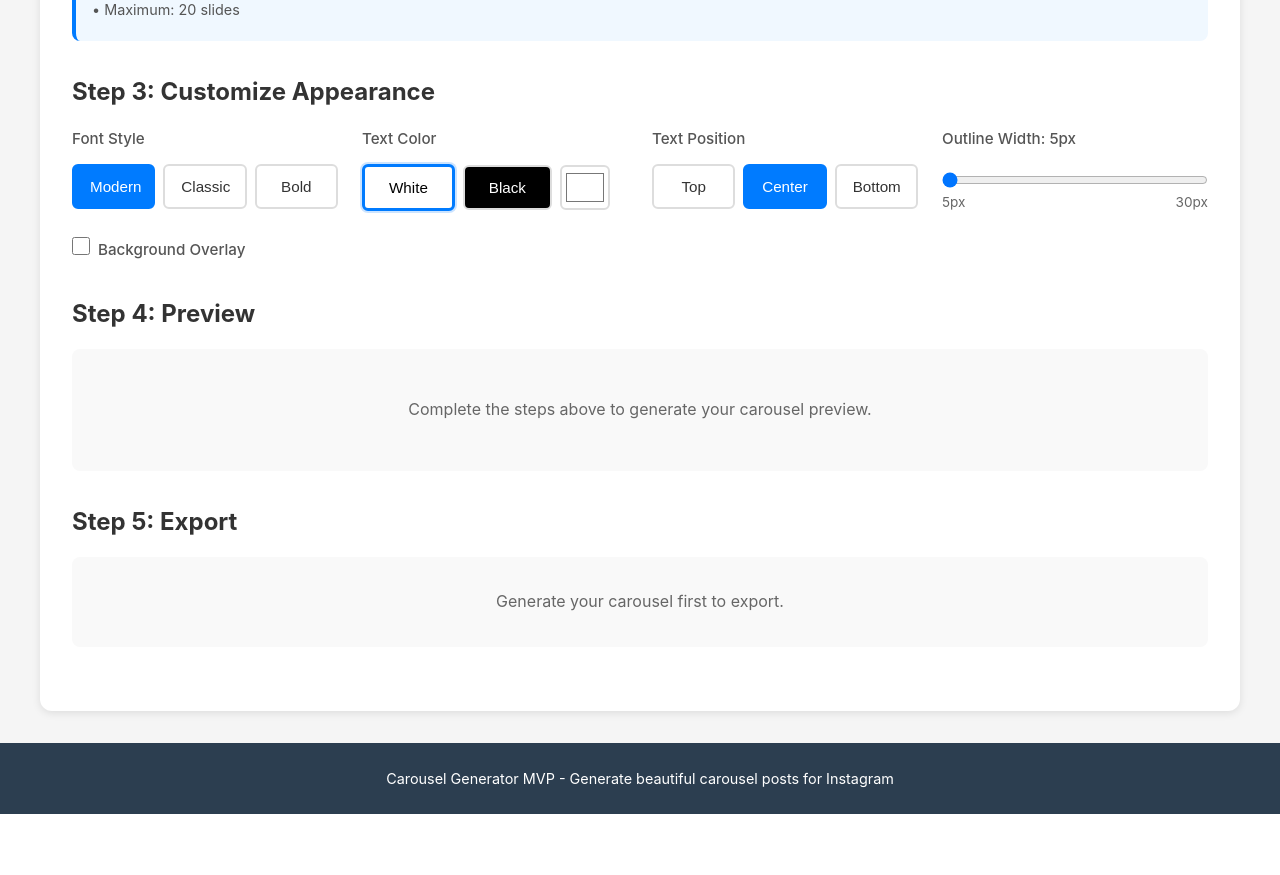
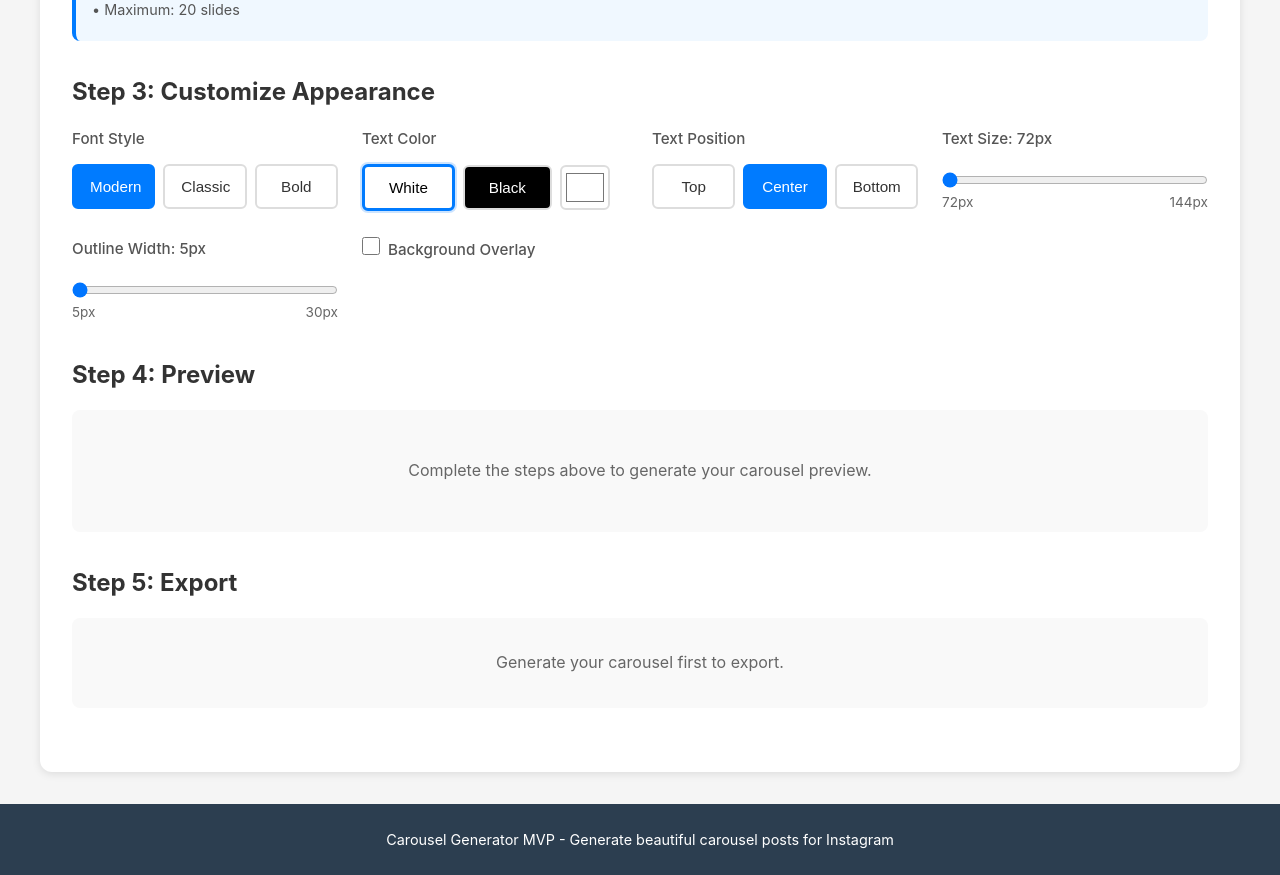
Before and after one commit to d33gardner/listeningcarousel, a React (Vite) app: page / in a window 1280 px wide. Shown: the part 1040-1915 px from the top of the page. Before the commit the page ends 1854 px from the top, so only its background shows below. Built offline with nearby package versions, Linux system fonts and the light colour scheme.

Commit message:
Add text size control slider (72-144px)

```diff
--- a/src/App.tsx
+++ b/src/App.tsx
@@ -16,6 +16,7 @@ const DEFAULT_CUSTOMIZATION: TextCustomizationType = {
   backgroundOverlay: false,
   overlayOpacity: 0.5,
   outlineWidth: 5, // Default outline width (3-8 pixels)
+  fontSize: 72, // Default font size (72-144 pixels)
 };
 
 function App() {
--- a/src/components/TextCustomization.tsx
+++ b/src/components/TextCustomization.tsx
@@ -40,6 +40,13 @@ export default function TextCustomization({
     onCustomizationChange({
       ...customization,
       outlineWidth: parseInt(event.target.value, 10),
+    });
+  };
+
+  const handleFontSizeChange = (event: React.ChangeEvent<HTMLInputElement>) => {
+    onCustomizationChange({
+      ...customization,
+      fontSize: parseInt(event.target.value, 10),
     });
   };
 
@@ -133,6 +140,27 @@ export default function TextCustomization({
 
         <div className="customization-group">
           <label>
+            Text Size: {customization.fontSize || 72}px
+          </label>
+          <div className="outline-control">
+            <input
+              type="range"
+              min="72"
+              max="144"
+              step="1"
+              value={customization.fontSize || 72}
+              onChange={handleFontSizeChange}
+              className="outline-slider"
+            />
+            <div className="slider-labels">
+              <span>72px</span>
+              <span>144px</span>
+            </div>
+          </div>
+        </div>
+
+        <div className="customization-group">
+          <label>
             Outline Width: {customization.outlineWidth || 5}px
           </label>
           <div className="outline-control">
--- a/src/types/index.ts
+++ b/src/types/index.ts
@@ -5,6 +5,7 @@ export interface TextCustomization {
   backgroundOverlay: boolean;
   overlayOpacity: number;
   outlineWidth: number; // 5-30 pixels
+  fontSize: number; // 72-144 pixels
 }
 
 export interface CarouselSlide {
--- a/src/utils/imageProcessor.ts
+++ b/src/utils/imageProcessor.ts
@@ -177,7 +177,7 @@ function drawText(
   yPosition: number
 ): void {
   const maxWidth = CANVAS_WIDTH - 160; // 80px padding on each side
-  const fontSize = 72; // Increased from 48 to 72
+  const fontSize = customization.fontSize || 72; // Default to 72 if not set
   const lineHeight = fontSize * 1.4;
   const outlineWidth = customization.outlineWidth || 5; // Default to 5 if not set
 
@@ -287,7 +287,7 @@ export async function createCarouselSlide(
   // Calculate text height for positioning (before drawing)
   // Save context state
   ctx.save();
-  const fontSize = 72;
+  const fontSize = customization.fontSize || 72; // Default to 72 if not set
   const lineHeight = fontSize * 1.4;
   ctx.font = `${fontSize}px ${getFontStyle(customization.fontStyle)}`;
   const maxWidth = CANVAS_WIDTH - 160;
```
